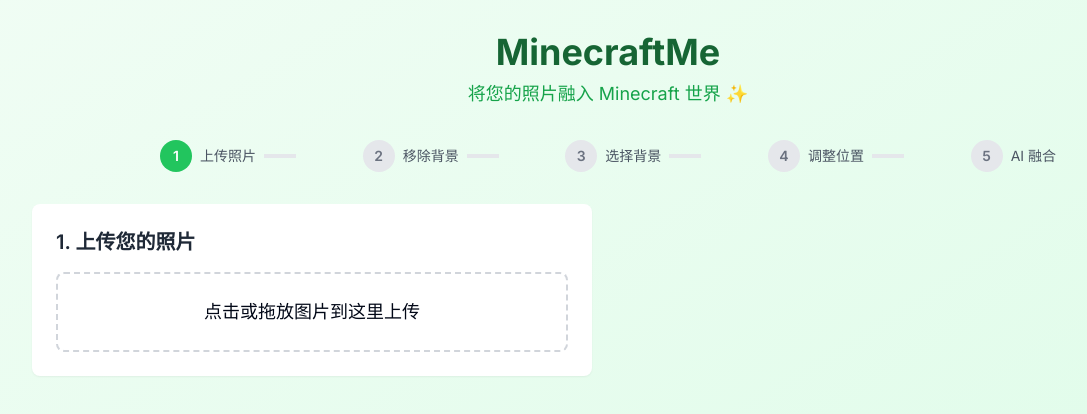
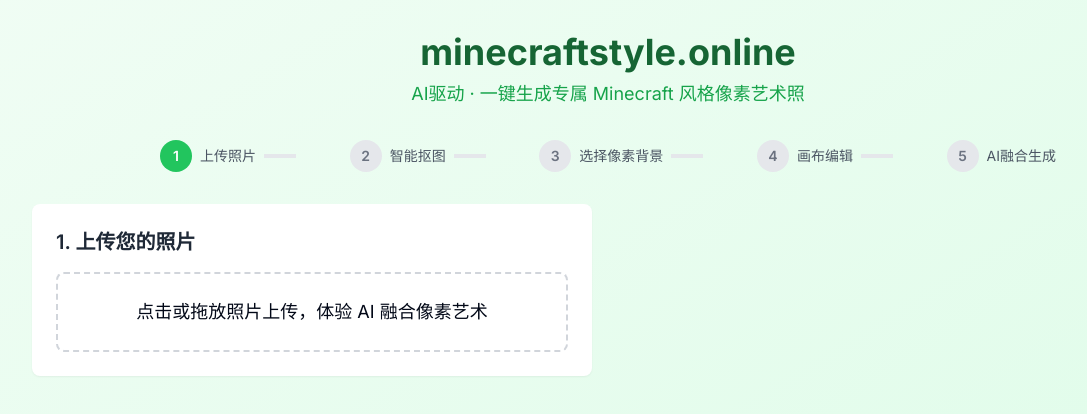
Before and after one commit to tian-Sun/MinecraftMe-AI-Photo-Blender, a Next.js app: page / in a window 1280 px wide. Shown: the top 414 px of the page, without its empty margins (32-1119 px from the left). Built offline with nearby package versions, Linux system fonts and the light colour scheme.

Commit message:
更改网站相关文案

```diff
--- a/src/app/layout.tsx
+++ b/src/app/layout.tsx
@@ -6,8 +6,8 @@
 const inter = Inter({ subsets: ["latin"] });
 
 export const metadata: Metadata = {
-  title: "MinecraftMe - AI 照片融合器",
-  description: "将您的照片融入 Minecraft 世界",
+  title: "minecraftstyle.online - AI照片融合器",
+  description: "将您的照片与 Minecraft 风格世界无缝融合，体验专属像素艺术！",
   icons: {
     icon: "/favicon.ico",
   },
--- a/src/app/page.tsx
+++ b/src/app/page.tsx
@@ -106,10 +106,10 @@
         {/* 标题 */}
         <header className="text-center mb-8">
           <h1 className="text-4xl font-bold text-green-800 mb-2">
-            MinecraftMe
+            minecraftstyle.online
           </h1>
           <p className="text-lg text-green-600">
-            将您的照片融入 Minecraft 世界 ✨
+            AI驱动 · 一键生成专属 Minecraft 风格像素艺术照
           </p>
         </header>
 
@@ -118,10 +118,10 @@
           <div className="flex items-center justify-between">
             {[
               { step: 1, label: "上传照片" },
-              { step: 2, label: "移除背景" },
-              { step: 3, label: "选择背景" },
-              { step: 4, label: "调整位置" },
-              { step: 5, label: "AI 融合" },
+              { step: 2, label: "智能抠图" },
+              { step: 3, label: "选择像素背景" },
+              { step: 4, label: "画布编辑" },
+              { step: 5, label: "AI融合生成" },
             ].map(({ step, label }) => (
               <div key={step} className="flex items-center">
                 <div
@@ -171,7 +171,7 @@
               {personImage && (
                 <div className="bg-white rounded-lg p-6 shadow-sm">
                   <h2 className="text-xl font-semibold text-gray-800 mb-4">
-                    2. 背景移除完成 ✅
+                    2. 智能抠图完成 ✅
                   </h2>
                   <div>
                     <p className="text-sm text-gray-600 mb-2">已移除背景：</p>
@@ -188,7 +188,7 @@
               {personImage && (
                 <div className="bg-white rounded-lg p-6 shadow-sm">
                   <h2 className="text-xl font-semibold text-gray-800 mb-4">
-                    3. 选择 Minecraft 背景
+                    3. 选择 Minecraft 风格背景
                   </h2>
                   <BackgroundSelector
                     onBackgroundSelect={handleBackgroundSelect}
@@ -204,7 +204,7 @@
               {personImage && selectedBackground && (
                 <div className="bg-white rounded-lg p-6 shadow-sm">
                   <h2 className="text-xl font-semibold text-gray-800 mb-4">
-                    4. 调整人物位置
+                    4. 画布编辑 · 拖动/缩放人物
                   </h2>
                   <CanvasEditor
                     personImage={personImage}
@@ -218,7 +218,7 @@
               {canvasImage && selectedBackground && (
                 <div className="bg-white rounded-lg p-6 shadow-sm">
                   <h2 className="text-xl font-semibold text-gray-800 mb-4">
-                    5. AI 魔法融合
+                    5. AI融合生成 · 一键像素艺术
                   </h2>
                   <AIBlendButton
                     canvasImage={canvasImage}
@@ -238,7 +238,7 @@
                 onClick={resetToStart}
                 className="px-6 py-2 bg-gray-500 hover:bg-gray-600 text-white rounded-lg transition-colors"
               >
-                重新开始
+                重新开始体验
               </button>
             </div>
           )}
@@ -247,7 +247,7 @@
           {blendResult && (
             <div className="bg-white rounded-lg p-6 shadow-sm mt-8 text-center">
               <h2 className="text-xl font-semibold text-gray-800 mb-4">
-                AI融合结果
+                AI融合结果 · 下载专属像素照
               </h2>
               <img
                 src={blendResult}
@@ -257,10 +257,10 @@
               />
               <a
                 href={blendResult}
-                download="minecraft-blend.png"
+                download="minecraftstyle-art.png"
                 className="mt-4 inline-block px-4 py-2 bg-green-600 text-white rounded hover:bg-green-700 transition"
               >
-                下载图片
+                下载像素艺术照
               </a>
             </div>
           )}
--- a/src/components/AIBlendButton.tsx
+++ b/src/components/AIBlendButton.tsx
@@ -107,10 +107,10 @@
         className="w-full"
       >
         {hasResult
-          ? "图片已生成"
+          ? "像素艺术已生成"
           : isLoading
-            ? (<><Loader2 className="mr-2 h-4 w-4 animate-spin" />正在融合中...</>)
-            : "开始 AI 融合"
+            ? (<><Loader2 className="mr-2 h-4 w-4 animate-spin" />AI融合生成中...</>)
+            : "一键生成像素艺术"
         }
       </Button>
 
--- a/src/components/CanvasEditor.tsx
+++ b/src/components/CanvasEditor.tsx
@@ -84,7 +84,7 @@
         onMouseLeave={handleMouseUp}
       />
       <div className="absolute bottom-4 left-4 bg-black bg-opacity-50 text-white p-2 rounded text-sm">
-        使用鼠标拖动调整位置，滚轮调整大小
+        拖动/缩放人物，调整最佳像素艺术效果
       </div>
     </div>
   );
--- a/src/components/ImageUploader.tsx
+++ b/src/components/ImageUploader.tsx
@@ -47,15 +47,15 @@
       <input {...getInputProps()} />
       {isLoading ? (
         <div className="text-gray-500">
-          <p className="text-lg">处理中...</p>
+          <p className="text-lg">AI智能处理中...</p>
           <div className="mt-2 animate-spin rounded-full h-8 w-8 border-b-2 border-gray-500 mx-auto"></div>
         </div>
       ) : preview ? (
         <img src={preview} alt="Preview" className="max-h-64 mx-auto" />
       ) : isDragActive ? (
-        <p className="text-lg text-blue-500">拖放图片到这里...</p>
+        <p className="text-lg text-blue-500">拖放照片到此，开启像素艺术之旅...</p>
       ) : (
-        <p className="text-lg">点击或拖放图片到这里上传</p>
+        <p className="text-lg">点击或拖放照片上传，体验 AI 融合像素艺术</p>
       )}
     </div>
   );
```
Also changed, not shown: 2 other files (tests, documents, lock files or other folders).
